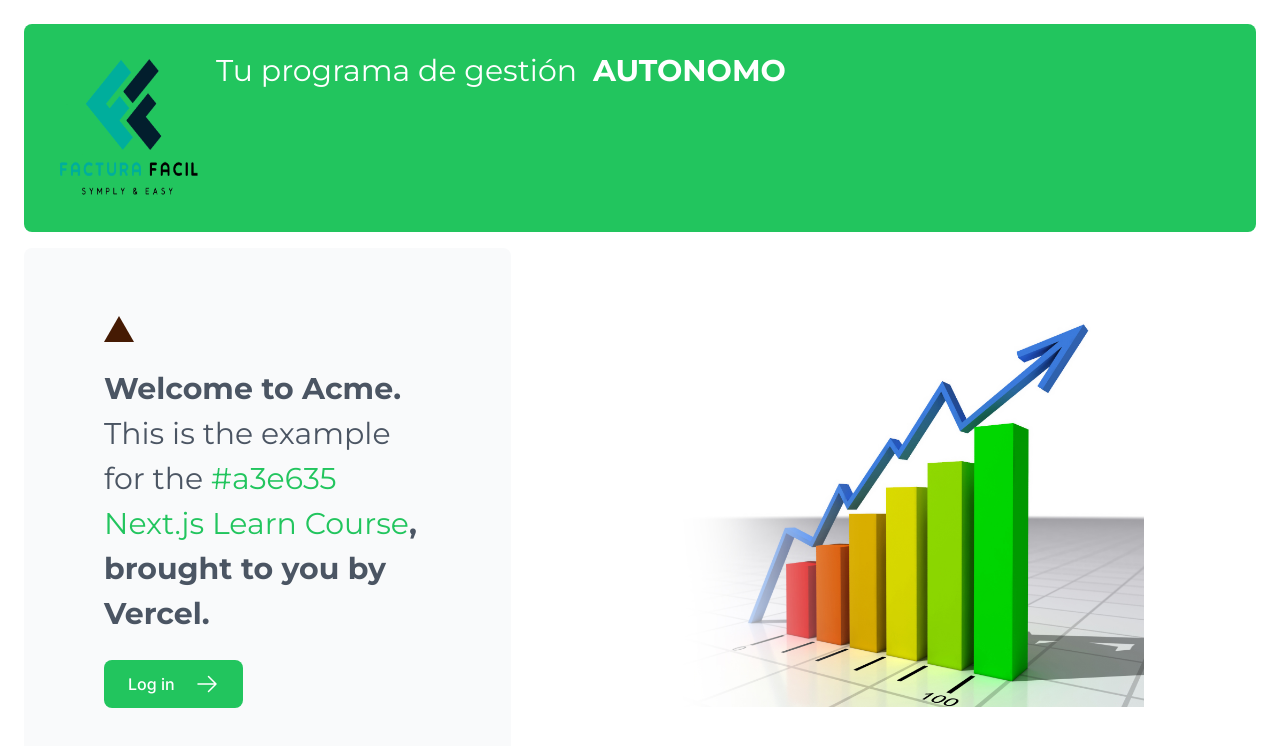
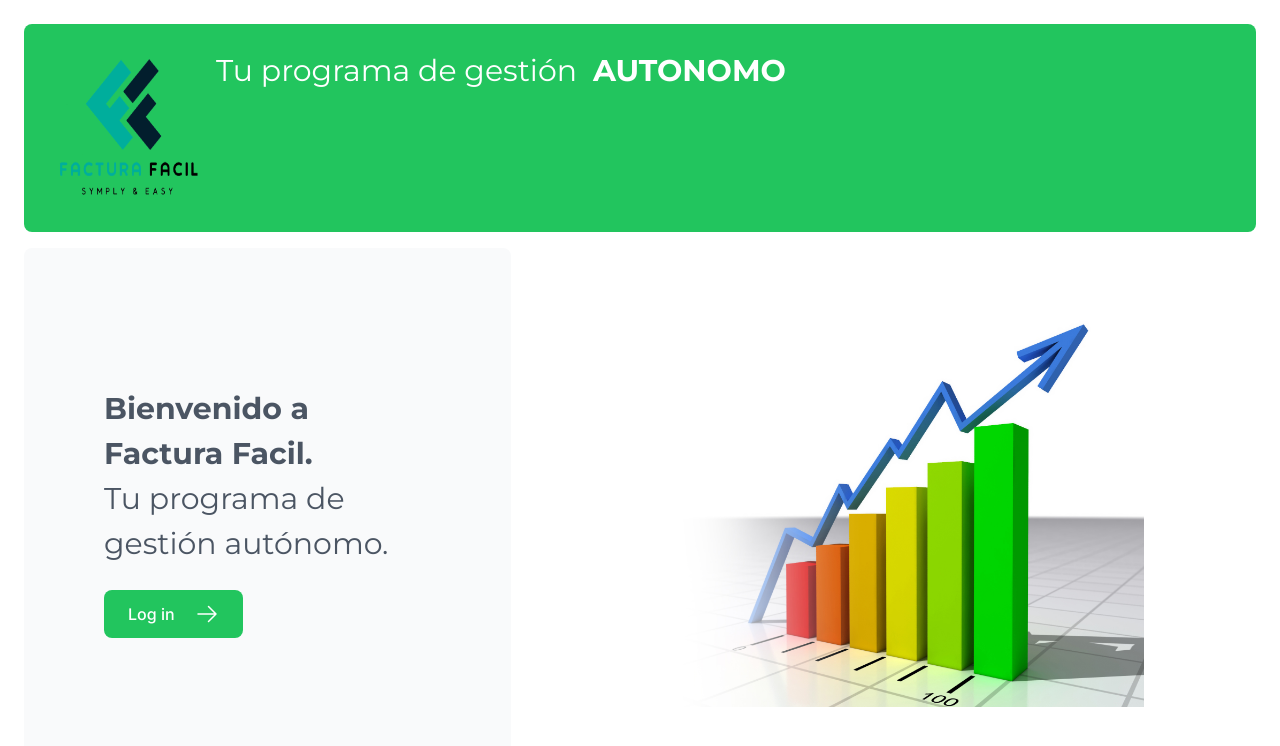
Before and after one commit to luisff73/FacturaFacil, a Next.js app: page / in a window 1280 px wide. Shown: the top 746 px of the page. Built offline with nearby package versions, Linux system fonts and the light colour scheme; a web font is replaced by a local one.

Commit message:
Your commit message

```diff
--- a/app/dashboard/invoices/[id]/edit/not-found.tsx
+++ b/app/dashboard/invoices/[id]/edit/not-found.tsx
@@ -6,12 +6,12 @@
         <main className="flex h-full flex-col items-center justify-center gap-2">
             <FaceFrownIcon className="w-10 text-gray-400" />
             <h2 className="text-xl font-semibold">404 Not Found</h2>
-            <p>Could not find the requested invoice.</p>
+            <p>No se puede encontrar la factura solicitada.</p>
             <Link
                 href="/dashboard/invoices"
                 className="mt-4 rounded-md bg-green-500 px-4 py-2 text-sm text-white transition-colors hover:bg-green-400"
             >
-                Go Back
+                Volver
             </Link>
         </main>
     );
--- a/app/page.tsx
+++ b/app/page.tsx
@@ -6,32 +6,26 @@
 import { lusitana, roboto, montserrat } from '@/app/ui/fonts'; // importa las fuentes de google de fonts.ts
 import Image from '../components/image';
 import { Metadata } from 'next'; // importamos Metadata de next
+import CreateUserForm from './ui/users/create-form';
+
 
 export const metadata: Metadata = {
-  title: 'Panel',  // esto funcionaria pero es estatico y no se puede cambiar
+  title: 'Panel de entrada',  // esto funcionaria pero es estatico y no se puede cambiar
 };
 
 export default function Page() {
   return (
+
     <main className="flex min-h-screen flex-col p-6">
-      {/* <div className={styles.shape}  ejemplo de utilizacion de css personalizado esta clase esta en home.module.css/>  */}
-
-      {/* ahora este componente esta en el layout */}
       <div className="flex h-auto w-full shrink-0 items-end rounded-lg bg-green-500 p-4 md:h-50 md:w-full">
         <FacturaFacilLogo />
       </div>
 
       <div className="mt-4 flex grow flex-col gap-4 md:flex-row">
         <div className="flex flex-col justify-center gap-6 rounded-lg bg-gray-50 px-6 py-10 md:w-2/5 md:px-20">
-          <div
-            className="relative w-0 h-0 border-l-[15px] border-r-[15px] border-b-[26px] border-l-transparent border-r-transparent border-b-amber-950"
-          />
+
           <p className={`${roboto.className} text-xl text-gray-600 md:text-3xl md:leading-normal`}>
-            <strong>Welcome to Acme.</strong> This is the example for the{' '}
-            <a href="https://nextjs.org/learn/" className="text-green-500">#a3e635
-              Next.js Learn Course
-            </a><strong>
-              , brought to you by Vercel.</strong>
+            <strong>Bienvenido a Factura Facil.</strong> <br></br> Tu programa de gestión autónomo.
           </p>
           <Link
             href="/login"
@@ -40,6 +34,7 @@
             <span>Log in</span> <ArrowRightIcon className="w-5 md:w-6" />
           </Link>
         </div>
+
         <div className="flex items-center justify-center p-6 md:w-3/5 md:px-28 md:py-12">
           <Image
             src="/hero-desktop.png"
--- a/next.config.mjs
+++ b/next.config.mjs
@@ -2,7 +2,7 @@
 
 const nextConfig = {
     experimental: {
-      ppr: 'incremental',
+      ppr: false,
     },
   };
 
```
Also changed, not shown: package.json (+9 -7 lines), 1 other file (tests, documents, lock files or other folders).
